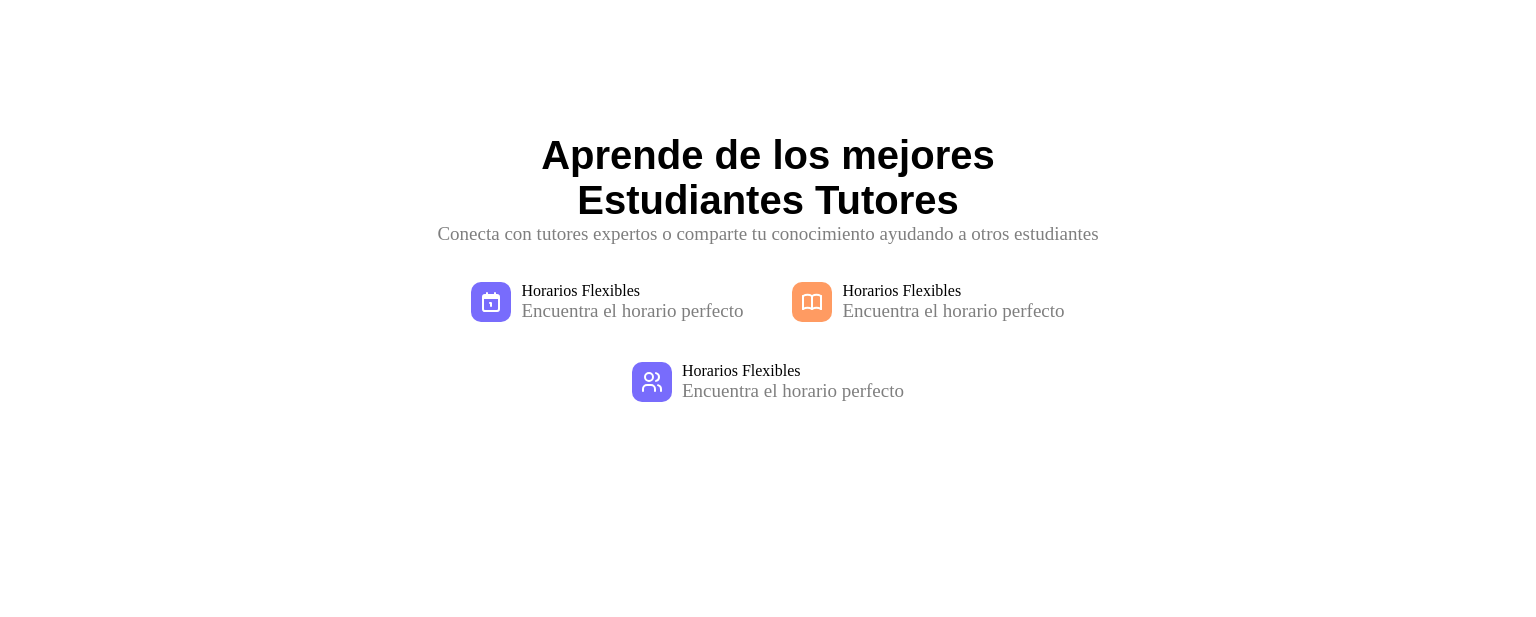
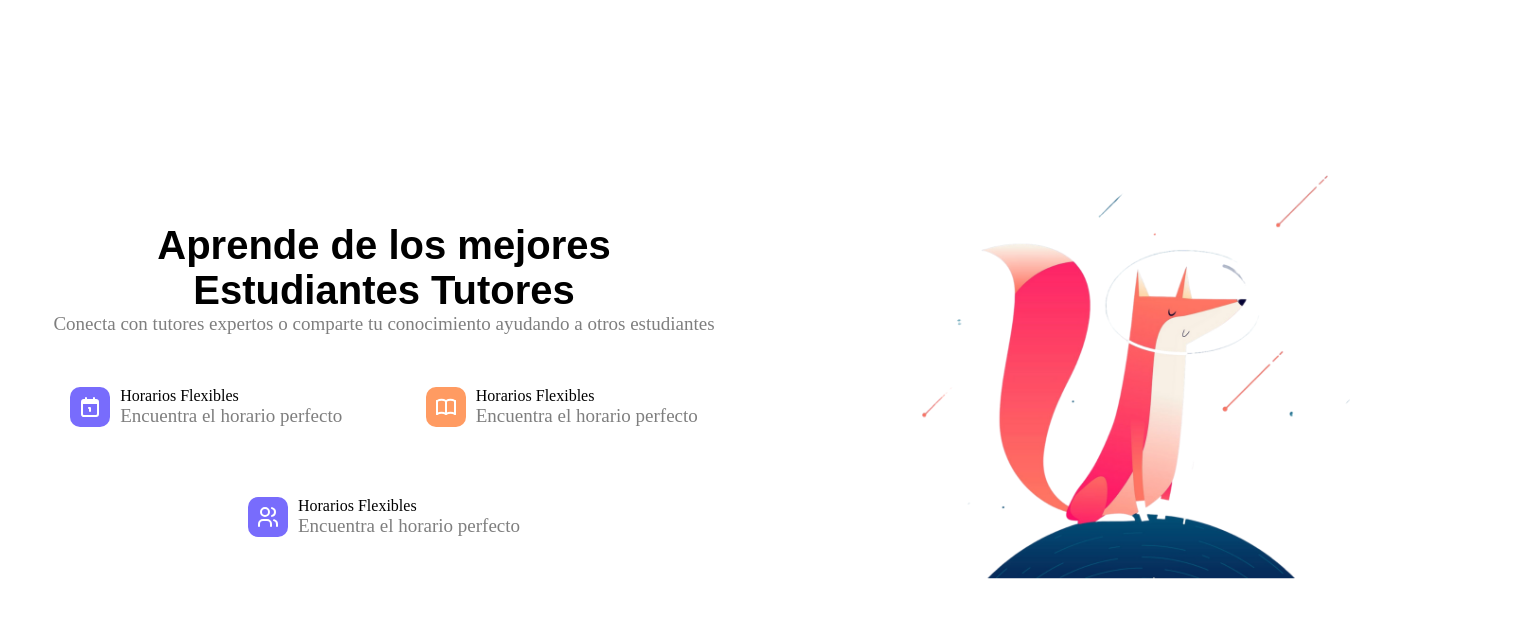
Before and after one commit to antoniosanp/riwiTutor, a plain HTML site: page src/index.html in a window 1536 px wide. Shown: the part 73-690 px from the top of the page. Drawn offline with Linux system fonts and the light colour scheme.

Commit message:
Actualización Dos

```diff
--- a/src/css/styles.css
+++ b/src/css/styles.css
@@ -44,12 +44,27 @@ header{
     justify-content:center;
     align-items: center;
 }
+main{
+    width: 100%;
+    height:calc(100vh - 120px); ;
+    background-color: transparent;
+    background-image: url(../img/ZorroSinFondo.png);
+    background-size: cover;
+    background-position: center;
+    display: flex;
+    justify-content: center;
+    align-items: center;
+}
 img{
     object-fit: contain;
     object-position: center;
     background-color: transparent;
     width: 100%;
     height: 40%;
+}
+.login{
+    display: none;
+
 }
 .contenedor-btns{
     width: 50%;
@@ -97,9 +112,11 @@ img{
    cursor: pointer;
 }
 .Contendeor-principal{
-    width: 100%;
+    width: 90%;
     display: flex;
     flex-direction: column;
+    backdrop-filter: blur(20px);
+
 }
 .titulo-principal{
 display: flex;
@@ -108,6 +125,7 @@ align-items: center;
 flex-direction: column;
 width: 100%;
 height: 200px;
+background-color: transparent;
 
 }
 h1{
@@ -154,7 +172,7 @@ p{
     display: flex;
     justify-content: center;
     flex-direction: column;
-    background-color: rgb(255, 255, 255);
+    background-color: transparent;
     height: 40px;
     text-align: center;
 }
@@ -202,10 +220,12 @@ img{
 
 main{
     width: 100%;
-    height: 500px;
-    background-color: rgb(255, 255, 255);
+    height:calc(100vh - 70px); ;
+    background-image: none;
+    background-position: right;
     display: flex;
-    justify-content: center;
+    justify-content: left;
+    align-items: center;
 }
 
 /*Contenedor principal*/
@@ -213,19 +233,20 @@ main{
     display: flex;
     justify-content: center;
     flex-direction: column;
-    width: 90%;
-    height: 90%;
-    background-color: #ffffff;
+    width: 50%;
+    height: 70%;
+    background-color:white;
+    backdrop-filter: blur(40px);
 }
 .titulo-principal{
     display: flex;
     justify-content: center;
     align-items: center;
     flex-direction: column;
-    width: 50%;
+    width: 90%;
     height: 200px;
     margin: 0 auto;
-    background-color: rgb(255, 255, 255);
+    background-color: transparent;
 }
 h1{
     font-size:40px;
@@ -234,7 +255,6 @@ h1{
     color: var(--black);
     margin-top: 5%;
     font-family:Arial, Helvetica, sans-serif;
-
 }
 p{
     opacity: 50%;
@@ -243,9 +263,9 @@ p{
 }
 /*Contenido de los svg*/
 .contenedor-svg{
-    width: 45%;
-    height: 100px;
-    background-color: #ffffff;
+    width:90%;
+    height: 200px;
+    background-color: transparent;
     margin: 0 auto;
     display: grid;
     grid-template-columns: repeat(auto-fit, minmax(200px, 1fr));
@@ -282,10 +302,20 @@ p{
     display: flex;
     justify-content: center;
     flex-direction: column;
-    background-color: rgb(255, 255, 255);
+    background-color: transparent;
    height: 40px;
     text-align: left;
 }
-
+.login{
+    display: flex;
+    justify-content: center;
+    flex-direction: column;
+    width: 50%;
+    height: 70%;
+    background-color: white;
+    background-image: url(../img/ZorroSinFondo.png);
+    background-size: cover;
+    background-position: center;
+}
 
 }
--- a/src/index.html
+++ b/src/index.html
@@ -92,6 +92,9 @@
                 </div>
             </div>
         </section>
+        <section class="login">
+
+        </section>
 
     </main>
     <footer></footer>
```
Also changed, not shown: src/html/singup.html (+66 -2 lines), src/img/ZorroSinFondo.png (added), src/img/google-color-svgrepo-com.svg (added), 1 other file.
